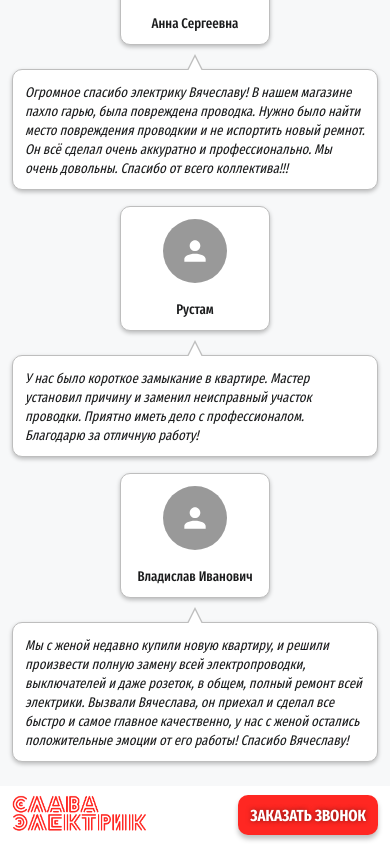
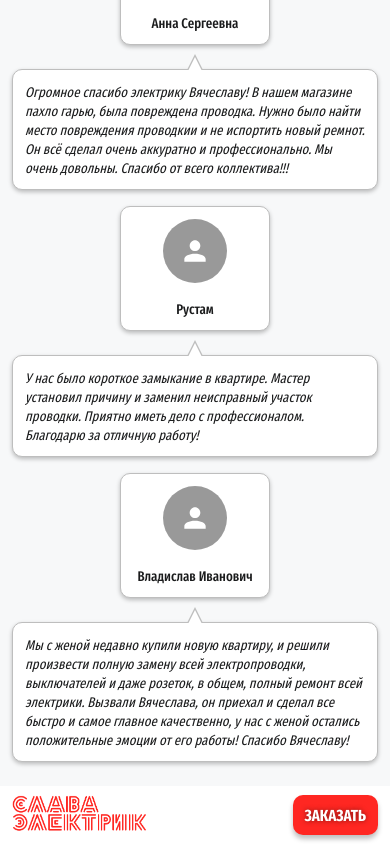
Before and after one commit to bersenoff/slava-elektrik, a React (Vite) app: page / in a window 390 px wide. Shown: the part 2059-2903 px from the top of the page. Built offline with nearby package versions, Linux system fonts and the light colour scheme.

Commit message:
fix: header and footer

```diff
--- a/src/components/Button/Button.tsx
+++ b/src/components/Button/Button.tsx
@@ -24,6 +24,9 @@ const StyledButton = styled.button<Omit<Props, "label">>`
     shadow ? `0px 4px 5px 0px rgba(0, 0, 0, 0.25)` : `none`};
   color: white;
   cursor: pointer;
+  display: flex;
+  align-items: center;
+  justify-content: center;
   font-family: "Fira Sans";
   font-weight: bold;
   font-size: 30px;
@@ -38,7 +41,7 @@ const StyledButton = styled.button<Omit<Props, "label">>`
 
   @media ${BreakPoint.Mobile} {
     font-size: 16px;
-    padding: 10px 12px;
+    padding: 0 12px;
     height: 46px;
   }
 
--- a/src/entities/Footer/Footer.tsx
+++ b/src/entities/Footer/Footer.tsx
@@ -11,7 +11,7 @@ import { BreakPoint } from "../../constants/breakpoints";
 import FormButton from "../FormButton";
 
 const Footer: React.FC = () => {
-  const { isTablet, isDesktop } = useBreakpoints();
+  const { isMobile, isTablet, isDesktop } = useBreakpoints();
 
   return (
     <StyledHeader>
@@ -25,7 +25,10 @@ const Footer: React.FC = () => {
             </InfoContainer>
           )}
           {isTablet && <Phone />}
-          <FormButton label="ЗАКАЗАТЬ ЗВОНОК" shadow />
+          <FormButton
+            label={isMobile ? "ЗАКАЗАТЬ" : "ЗАКАЗАТЬ ЗВОНОК"}
+            shadow
+          />
         </Content>
       </ResponsiveWrapper>
     </StyledHeader>
```
